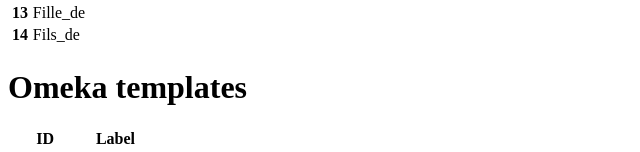
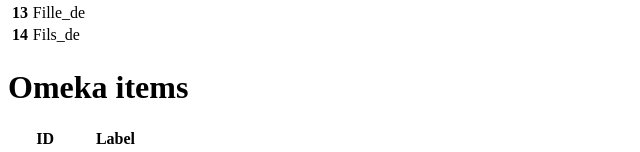
Before and after one commit to AbderrezakFel/-THYP_21-22, a plain HTML site: page omk/index.html in a window 1280 px wide. Shown: the part 197-349 px from the top of the page, without its empty margins (0-640 px from the left). Drawn offline with nearby package versions, Linux system fonts and the light colour scheme.

Commit message:
Update index.html

```diff
--- a/omk/index.html
+++ b/omk/index.html
@@ -19,7 +19,7 @@
                   </tbody>
                 </table>
 
-    <h1>Omeka templates</h1>
+    <h1>Omeka items</h1>
 
                 <table class="table table-bordered">
                   <thead>
```
